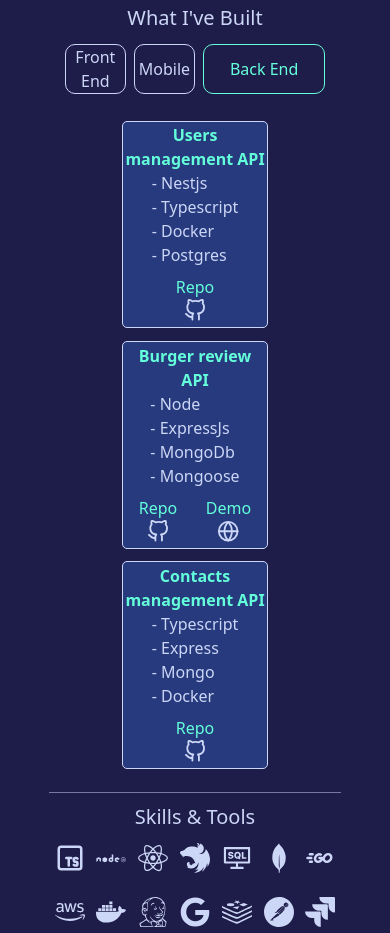
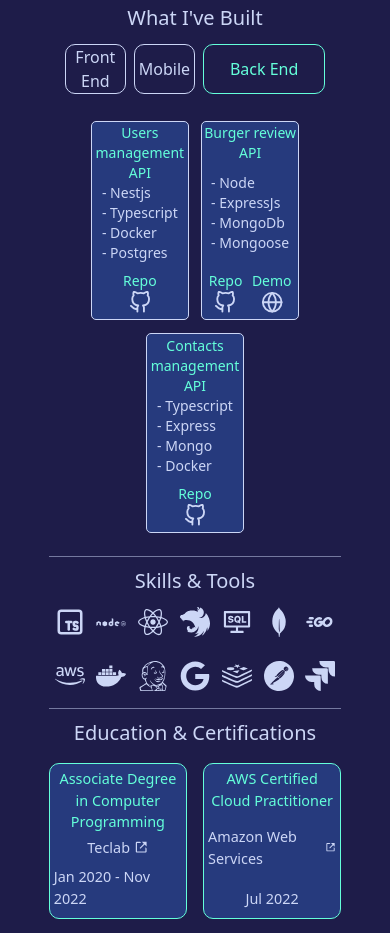
Before and after one commit to GonzaloGorgojo/GonzaloGorgojoV2, a React (Vite) app: page / in a window 390 px wide. Shown: the part 2140-3073 px from the top of the page. Built offline with nearby package versions, Linux system fonts and the light colour scheme.

Commit message:
fix(projects): fixed project card layouts

```diff
--- a/src/components/projects/ProjectCard.component.tsx
+++ b/src/components/projects/ProjectCard.component.tsx
@@ -16,18 +16,18 @@ function ProjectCard(props: Props) {
   return (
     <div
       className={
-        tag === showTag ? 'projects-card w-1/2 md:w-3/12 sm:w-3/12' : 'hidden'
+        tag === showTag ? 'projects-card w-1/3 md:w-3/12 sm:w-3/12' : 'hidden'
       }
     >
-      <p className="projects-card-title">{description}</p>
-      <div className="projects-card-technos">
+      <p className="projects-card-title text-sm md:text-lg ">{description}</p>
+      <div className="projects-card-technos text-sm md:text-base">
         {technologies.map((t) => (
           <p key={t}>- {t}</p>
         ))}
       </div>
       <div className="flex flex-row  w-full justify-around mt-2 mb-1">
         <div className="flex flex-col">
-          <p className="projects-icon-title">Repo</p>
+          <p className="projects-icon-title text-sm md:text-base">Repo</p>
           <a
             className="projects-icon-link"
             href={repoLink}
@@ -40,7 +40,7 @@ function ProjectCard(props: Props) {
 
         {demoLink ? (
           <div className="flex flex-col">
-            <p className="projects-icon-title">Demo</p>
+            <p className="projects-icon-title text-sm md:text-base">Demo</p>
             <a
               className="projects-icon-link"
               href={demoLink}
--- a/src/index.css
+++ b/src/index.css
@@ -141,7 +141,6 @@
 .projects-card-title {
   text-align: center;
   color: var(--main-text-color);
-  font-weight: bolder;
 }
 .projects-card-technos {
   color: var(--alternative-text-color);
```
